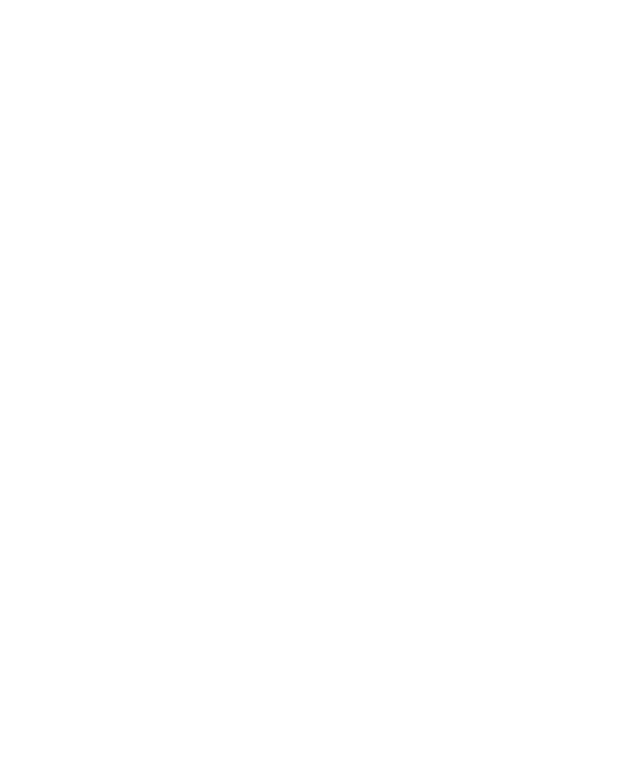
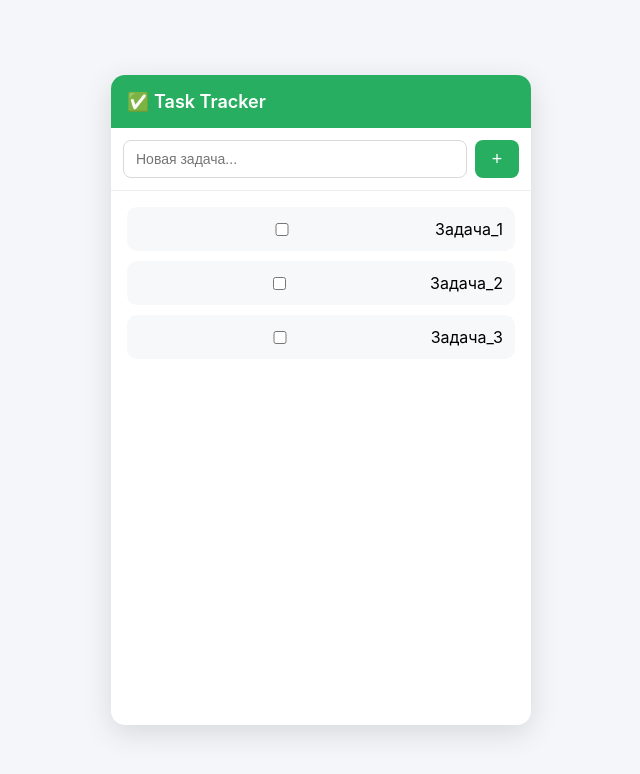
Before and after one commit to SMLeith/marketplace-test, a plain HTML site: page tracker.html in a window 1280 px wide. Shown: the whole page, without its empty margins (319-959 px from the left). Drawn offline with Linux system fonts and the light colour scheme.

Commit message:
Add task tracker widget

```diff
--- a/style.css
+++ b/style.css
@@ -98,3 +98,94 @@
 button:hover {
     background: #1d6dd8;
 }
+
+.tracker-container {
+
+    width: 100%;
+    max-width: 420px;
+    height: 650px;
+
+    background: white;
+
+    border-radius: 14px;
+
+    overflow: hidden;
+
+    box-shadow: 0 8px 30px rgba(0,0,0,.12);
+
+}
+
+
+.tracker-header {
+
+    background: #27ae60;
+
+    color:white;
+
+    padding:16px;
+
+    font-size:18px;
+
+    font-weight:600;
+
+}
+
+
+
+.task-input {
+
+    display:flex;
+
+    gap:8px;
+
+    padding:12px;
+
+    border-bottom:1px solid #eee;
+
+}
+
+
+
+.task-input button {
+
+    background:#27ae60;
+
+}
+
+
+
+.tasks {
+
+    padding:16px;
+
+}
+
+
+
+.task {
+
+    display:flex;
+
+    align-items:center;
+
+    gap:10px;
+
+    padding:12px;
+
+    margin-bottom:10px;
+
+    background:#f7f8fa;
+
+    border-radius:10px;
+
+}
+
+
+
+.task input:checked + span {
+
+    text-decoration:line-through;
+
+    opacity:.5;
+
+}
--- a/tracker.html
+++ b/tracker.html
@@ -0,0 +1,62 @@
+<!DOCTYPE html>
+<html lang="ru">
+<head>
+    <meta charset="UTF-8">
+    <meta name="viewport" content="width=device-width, initial-scale=1.0">
+    <title>Task Tracker</title>
+
+    <link rel="stylesheet" href="style.css">
+</head>
+
+<body>
+
+<div class="tracker-container">
+
+    <div class="tracker-header">
+        ✅ Task Tracker
+    </div>
+
+
+    <div class="task-input">
+
+        <input
+            id="taskInput"
+            placeholder="Новая задача..."
+        >
+
+        <button id="addTaskBtn">
+            +
+        </button>
+
+    </div>
+
+
+    <div class="tasks" id="tasks">
+
+        <div class="task">
+            <input type="checkbox">
+            <span>Задача_1</span>
+        </div>
+
+
+        <div class="task">
+            <input type="checkbox">
+            <span>Задача_2</span>
+        </div>
+
+
+        <div class="task">
+            <input type="checkbox">
+            <span>Задача_3</span>
+        </div>
+
+    </div>
+
+
+</div>
+
+
+<script src="tracker.js"></script>
+
+</body>
+</html>
--- a/tracker.js
+++ b/tracker.js
@@ -0,0 +1,41 @@
+const input = document.getElementById("taskInput");
+const button = document.getElementById("addTaskBtn");
+const tasks = document.getElementById("tasks");
+
+
+function addTask(){
+
+    const text = input.value.trim();
+
+    if(!text) return;
+
+
+    const task = document.createElement("div");
+
+    task.className = "task";
+
+
+    task.innerHTML = `
+        <input type="checkbox">
+        <span>${text}</span>
+    `;
+
+
+    tasks.appendChild(task);
+
+    input.value = "";
+
+}
+
+
+
+button.addEventListener("click", addTask);
+
+
+input.addEventListener("keydown", e=>{
+
+    if(e.key==="Enter"){
+        addTask();
+    }
+
+});
```
